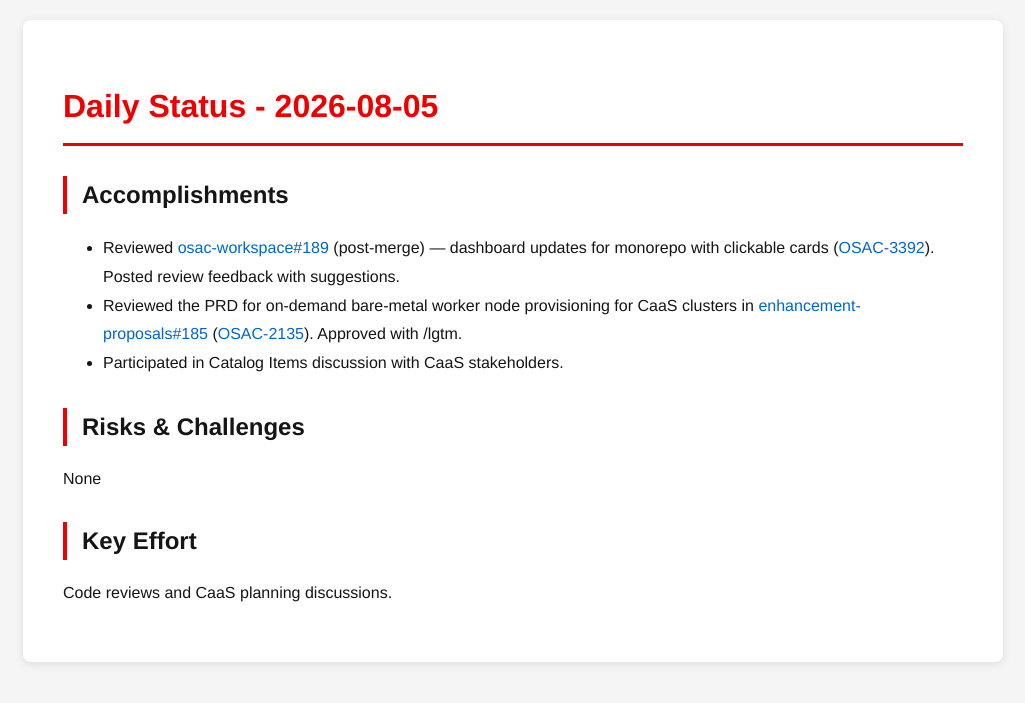
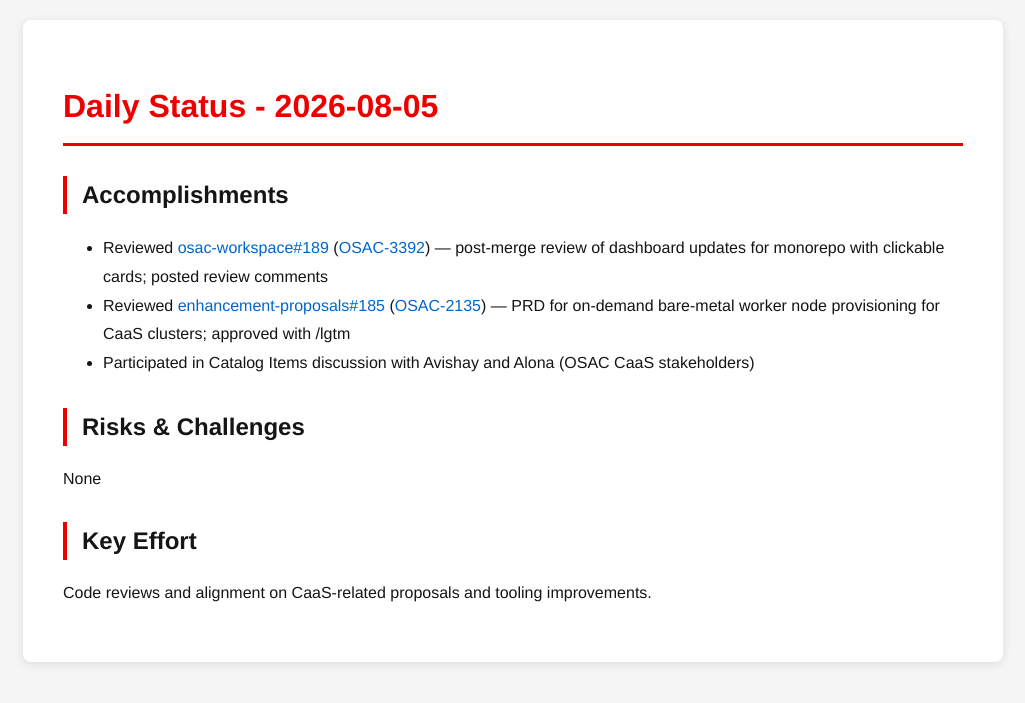
Before and after one commit to tzvatot/daily-status, a Jekyll site: the page built from 2026-08-05.md, in a window 1280 px wide. Shown: the top 703 px of the page, without its empty margins (127-1152 px from the left). Built offline with Jekyll 4.4.1, drawn with Linux system fonts in a browser that asks for light colours.

Commit message:
Daily status update - 2026-08-05

```diff
--- a/2026-08-05.md
+++ b/2026-08-05.md
@@ -7,12 +7,12 @@
 # Daily Status - 2026-08-05
 
 ## Accomplishments
-- Reviewed [osac-workspace#189](https://github.com/osac-project/osac-workspace/pull/189) (post-merge) — dashboard updates for monorepo with clickable cards ([OSAC-3392](https://redhat.atlassian.net/browse/OSAC-3392)). Posted review feedback with suggestions.
-- Reviewed the PRD for on-demand bare-metal worker node provisioning for CaaS clusters in [enhancement-proposals#185](https://github.com/osac-project/enhancement-proposals/pull/185) ([OSAC-2135](https://redhat.atlassian.net/browse/OSAC-2135)). Approved with /lgtm.
-- Participated in Catalog Items discussion with CaaS stakeholders.
+- Reviewed [osac-workspace#189](https://github.com/osac-project/osac-workspace/pull/189) ([OSAC-3392](https://redhat.atlassian.net/browse/OSAC-3392)) — post-merge review of dashboard updates for monorepo with clickable cards; posted review comments
+- Reviewed [enhancement-proposals#185](https://github.com/osac-project/enhancement-proposals/pull/185) ([OSAC-2135](https://redhat.atlassian.net/browse/OSAC-2135)) — PRD for on-demand bare-metal worker node provisioning for CaaS clusters; approved with /lgtm
+- Participated in Catalog Items discussion with Avishay and Alona (OSAC CaaS stakeholders)
 
 ## Risks & Challenges
 None
 
 ## Key Effort
-Code reviews and CaaS planning discussions.
+Code reviews and alignment on CaaS-related proposals and tooling improvements.
```
